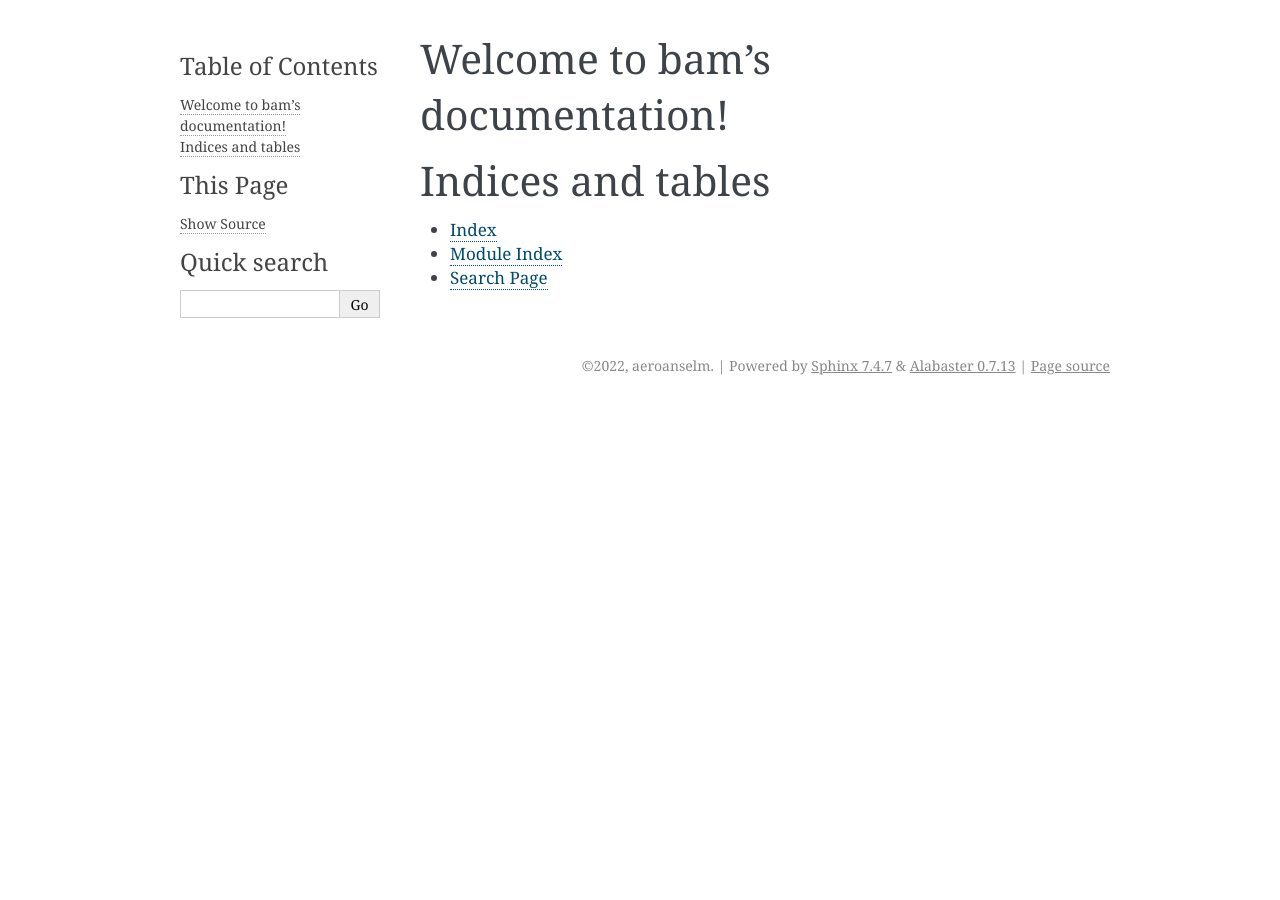
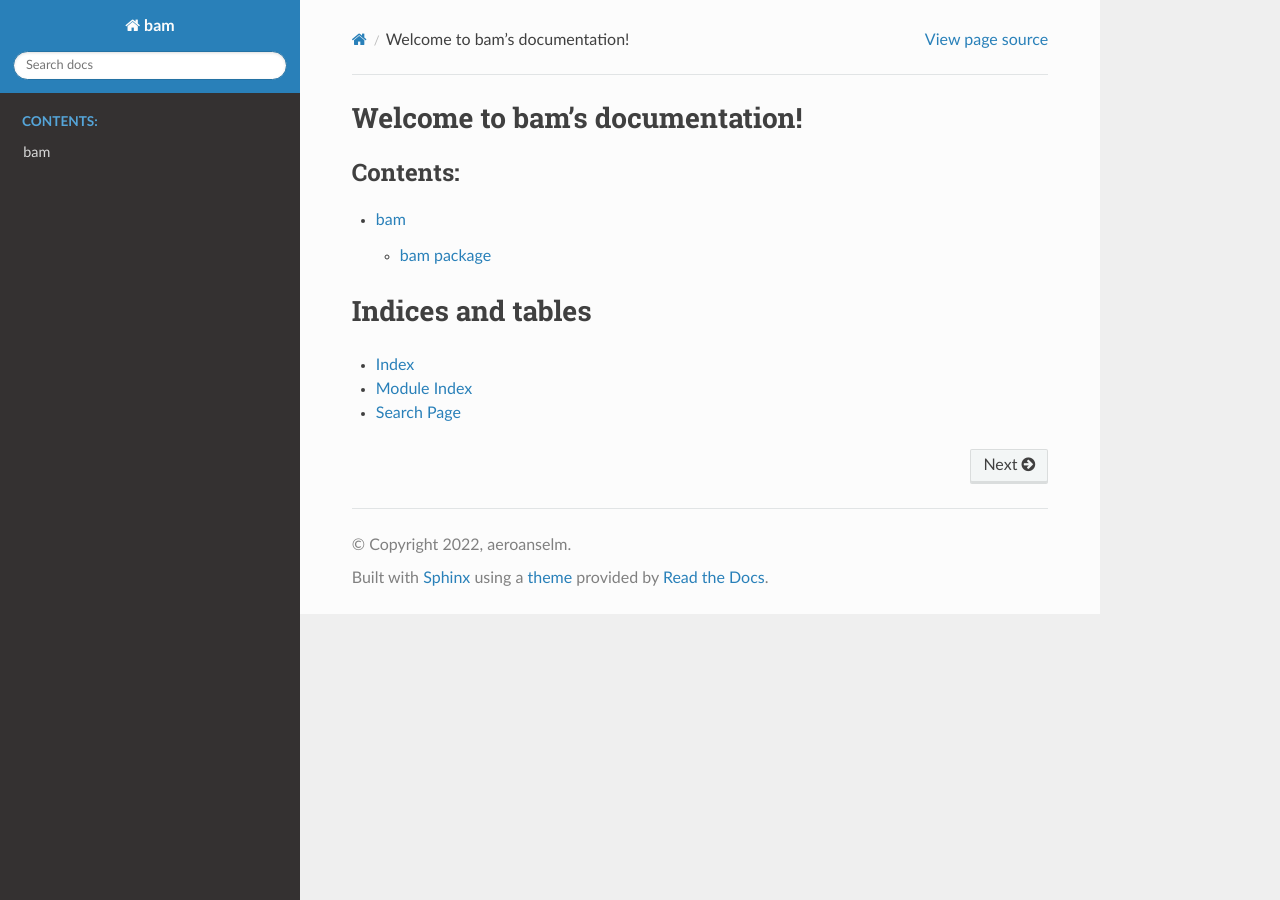
Before and after one commit to aeroanselm/bam, a Sphinx documentation site: the page built from docs/source/index.rst, in a window 1280 px wide. Built offline with Sphinx 7.4.7 and the Read the Docs theme 2.0.0, drawn with Linux system fonts in a browser that asks for light colours.

Commit message:
feat: added documentation source files and initialized utils and enums modules

```diff
--- /dev/null
+++ b/docs/source/bam.rst
@@ -0,0 +1,19 @@
+bam package
+===========
+
+Subpackages
+-----------
+
+.. toctree::
+   :maxdepth: 4
+
+   bam.common
+   bam.pymodules
+
+Module contents
+---------------
+
+.. automodule:: bam
+   :members:
+   :undoc-members:
+   :show-inheritance:
--- a/docs/source/conf.py
+++ b/docs/source/conf.py
@@ -2,6 +2,10 @@
 #
 # For the full list of built-in configuration values, see the documentation:
 # https://www.sphinx-doc.org/en/master/usage/configuration.html
+
+import sys, os
+
+sys.path.insert(0, os.path.abspath('../'))
 
 # -- Project information -----------------------------------------------------
 # https://www.sphinx-doc.org/en/master/usage/configuration.html#project-information
@@ -14,7 +18,11 @@ release = '0.0.0'
 # -- General configuration ---------------------------------------------------
 # https://www.sphinx-doc.org/en/master/usage/configuration.html#general-configuration
 
-extensions = []
+extensions = [
+    "sphinx.ext.autodoc",
+    "sphinx.ext.todo",
+    "sphinx.ext.viewcode"
+]
 
 templates_path = ['_templates']
 exclude_patterns = []
@@ -24,5 +32,5 @@ exclude_patterns = []
 # -- Options for HTML output -------------------------------------------------
 # https://www.sphinx-doc.org/en/master/usage/configuration.html#options-for-html-output
 
-html_theme = 'alabaster'
+html_theme = 'sphinx_rtd_theme'
 html_static_path = ['_static']
--- a/docs/source/index.rst
+++ b/docs/source/index.rst
@@ -10,7 +10,7 @@ Welcome to bam's documentation!
    :maxdepth: 2
    :caption: Contents:
 
-
+   modules
 
 Indices and tables
 ==================
--- /dev/null
+++ b/docs/source/modules.rst
@@ -0,0 +1,7 @@
+bam
+===
+
+.. toctree::
+   :maxdepth: 4
+
+   bam
--- a/requirements.txt
+++ b/requirements.txt
@@ -1,3 +1,4 @@
 simple-term-menu >= 1.5.0
 pyyaml >= 6.0
 sphinx >= 5.1.1
+sphinx-rtd-theme >= 1.0.0
```
Also changed, not shown: docs/source/bam.common.rst (added, +21 -0 lines), docs/source/bam.pymodules.rst (added, +37 -0 lines), 5 other files.
